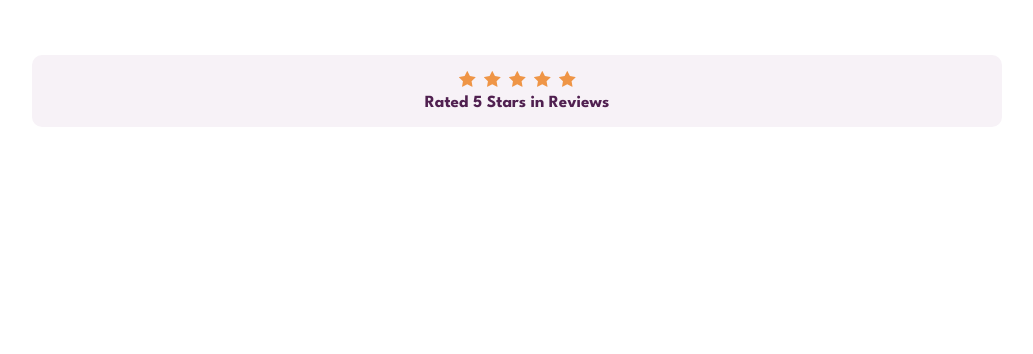
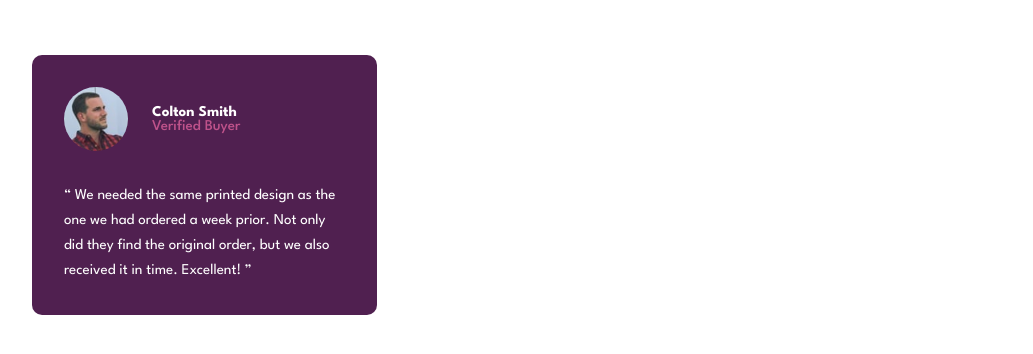
Before and after one commit to Frontend-Mentor-Projects-Daniel/social-proofs-section, a plain HTML site: page index.html in a window 1280 px wide. Shown: the whole page, without its empty margins (123-1156 px from the left). Drawn offline with Linux system fonts and the light colour scheme.

Commit message:
style testimonial component

```diff
--- a/develop/css/styles.css
+++ b/develop/css/styles.css
@@ -124,13 +124,13 @@ body {
   font-size: 32px;
   font-weight: var(--fw-bold);
   letter-spacing: 1px;
-  line-height: 0.9;
+  line-height: 1.875rem;
   text-align: center;
 }
 
 .content__text {
   color: hsl(var(--clr-dark-grayish-magenta));
-  line-height: 1.3;
+  line-height: 20px;
   text-align: center;
 }
 
@@ -164,25 +164,46 @@ body {
 **   TESTIMONIALS
 --------------------*/
 .testimonial {
+  display: flex;
+  flex-direction: column;
+  gap: 2rem;
+
+  background-color: hsl(var(--clr-very-dark-magenta));
+  border-radius: 10px;
+  padding: 2rem;
+
+  max-width: 21.5625rem;
 }
 
 .testimonial__user {
+  display: flex;
+  align-items: center;
+  gap: 1.5rem;
 }
 
 .testimonial__user-image {
-}
-
-.testimonial__user-image img {
+  border-radius: 50%;
+  height: 4rem;
+  overflow: hidden;
+  width: 4rem;
 }
 
 .testimonial__user-information {
+  display: flex;
+  flex-direction: column;
 }
 
-.testimonial__user-information:first-child {
+.testimonial__user-information span:first-child {
+  color: hsl(var(--clr-white));
+  font-weight: var(--fw-bold);
 }
 
-.testimonial__user-information:last-child {
+.testimonial__user-information span:last-child {
+  color: hsl(var(--clr-soft-pink), 70%);
+  font-weight: var(--fw-medium);
 }
 
 .testimonial__text {
+  color: hsl(var(--clr-white));
+  line-height: 1.5625rem;
 }
--- a/index.html
+++ b/index.html
@@ -40,7 +40,8 @@
     <main class="main">
       <section class="section-social-proofs">
         <!-- TEXT CONTENT -->
-        <!-- <div class="content">
+        <!--
+          <div class="content">
           <h1 class="content__title">
             10,000+ of our users love our products.
           </h1>
@@ -52,7 +53,7 @@
         </div> -->
 
         <!-- RATINGS -->
-
+        <!--
         <div class="rating">
           <div class="rating__stars">
             <img src="./develop/assets/images/icon-star.svg" alt="" />
@@ -64,7 +65,6 @@
           <h2 class="rating__text">Rated 5 Stars in Reviews</h2>
         </div>
 
-        <!--
           <div class="rating">
           <div class="rating__stars">
             <img src="./develop/assets/images/icon-star.svg" alt="" />
@@ -89,8 +89,8 @@
       -->
 
         <!-- TESTIMONIALS -->
-        <!--
-         <div class="testimonial">
+
+        <div class="testimonial">
           <div class="testimonial__user">
             <div class="testimonial__user-image">
               <img
@@ -104,13 +104,15 @@
             </span>
           </div>
 
-          <div class="testimonial__text">
-            "We needed the same printed design as the one we had ordered a week
-            prior. Not only did they find the original order, but we also
-            received it in time. Excellent!"
-          </div>
+          <blockquote class="testimonial__text">
+            <q>
+              We needed the same printed design as the one we had ordered a week
+              prior. Not only did they find the original order, but we also
+              received it in time. Excellent!
+            </q>
+          </blockquote>
         </div>
-
+<!--
         <div class="testimonial">
           <div class="testimonial__user">
             <div class="testimonial__user-image">
@@ -125,11 +127,11 @@
             </span>
           </div>
 
-          <div class="testimonial__text">
+          <blockquote class="testimonial__text">
             "Customer service is always excellent and very quick turn around.
             Completely delighted with the simplicity of the purchase and the
             speed of delivery."
-          </div>
+          </blockquote>
         </div>
 
         <div class="testimonial">
@@ -146,13 +148,14 @@
             </span>
           </div>
 
-          <div class="testimonial__text">
+          <blockquote class="testimonial__text">
             "Put an order with this company and can only praise them for the
             very high standard. Will definitely use them again and recommend
             them to everyone!"
-          </div>
+          </blockquote>
+           -->
         </div>
-      </section> -->
+      </section>
     </main>
 
     <!-- <footer>
```
